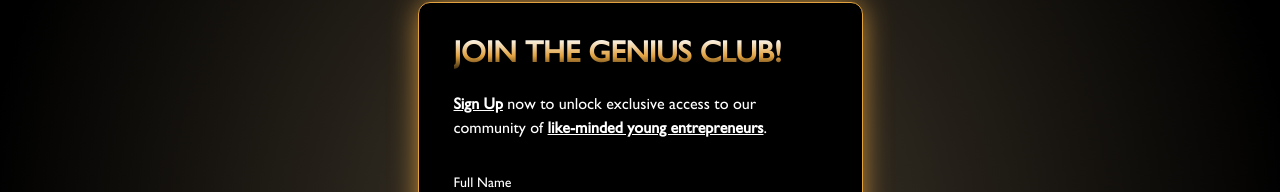
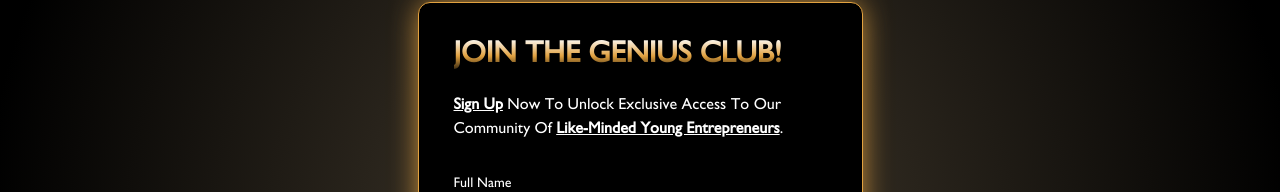
Before and after one commit to danielktd/joingeniusclub, a plain HTML site: page index.html in a window 1280 px wide. Shown: the part 159-351 px from the top of the page. Drawn offline with Linux system fonts and the light colour scheme.

Commit message:
Add files via upload

```diff
--- a/index.html
+++ b/index.html
@@ -52,7 +52,7 @@
                         <div class="col-12">
                             <div class="title_sign">
                                 <h1 class="underlined">JOIN THE GENIUS CLUB!</h1>
-                                <p><u><b>Sign Up</b></u> now to unlock exclusive access to our community of <u><b>like-minded young entrepreneurs</b></u>.</p>
+                                <p><u><b>Sign Up</b></u> Now To Unlock Exclusive Access To Our Community Of <u><b>Like-Minded Young Entrepreneurs</b></u>.</p>
                             </div>
                         </div>
                         <div class="col-12">
```
